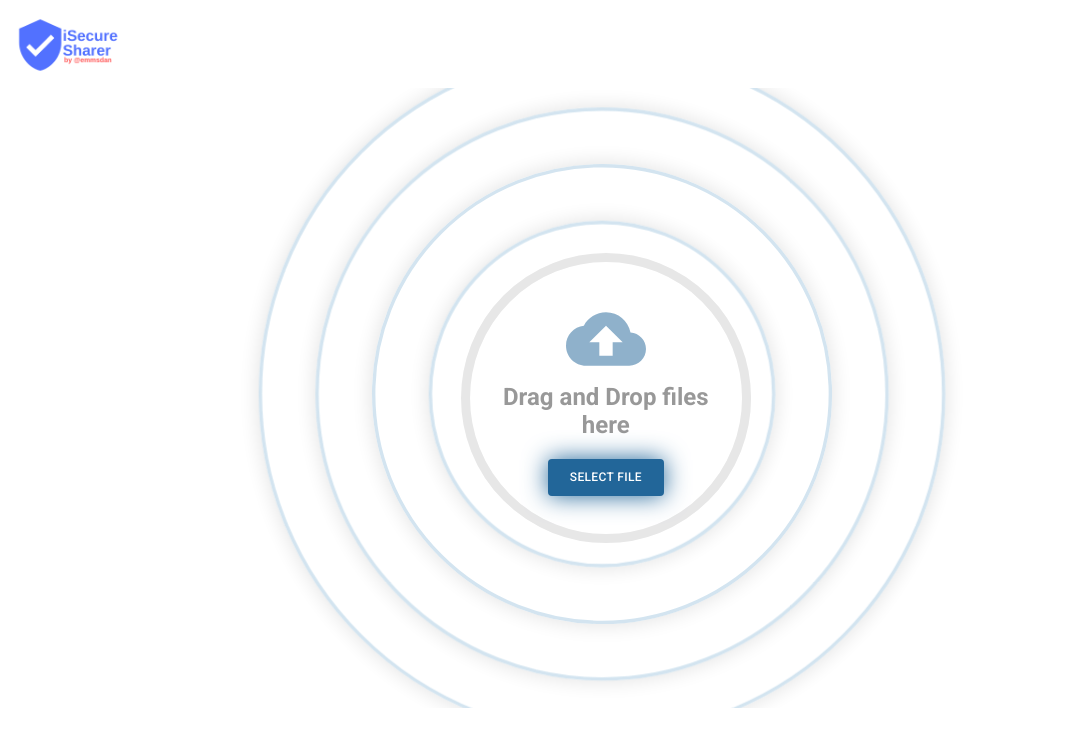
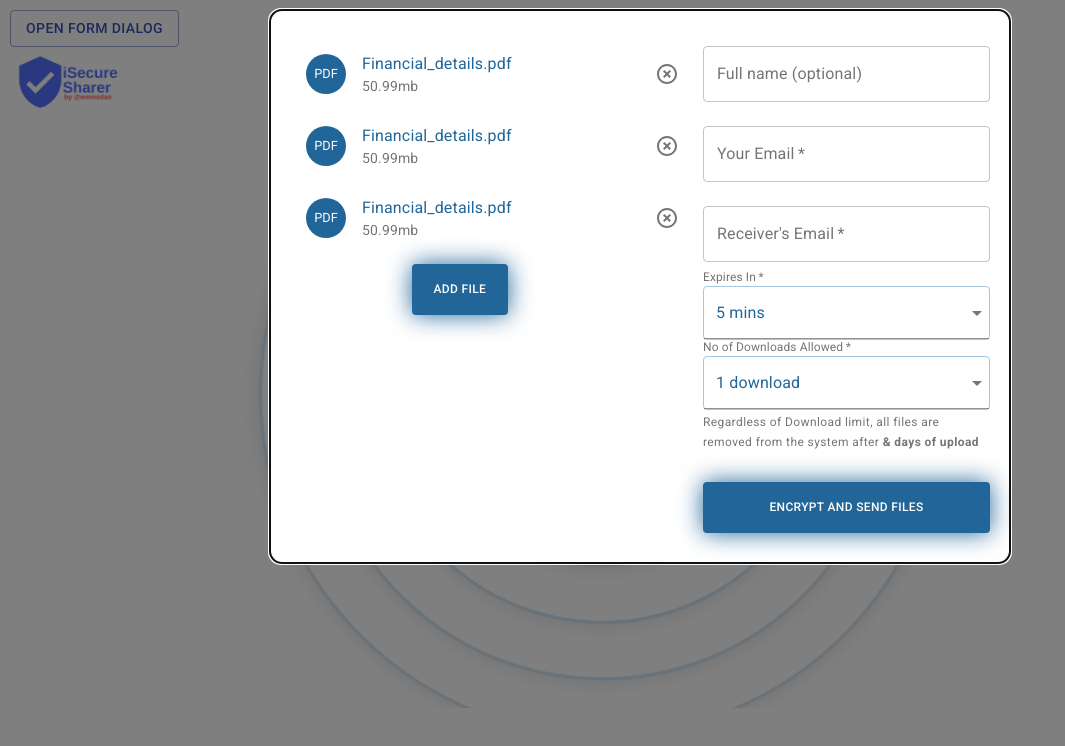
Before and after one commit to emmsdan/isecure-send-frontend, a React app: page / in a window 1280 px wide. Shown: the top 746 px of the page, without its empty margins (0-1065 px from the left). Built offline with nearby package versions, Linux system fonts and the light colour scheme.

Commit message:
send file form implemented

```diff
--- a/src/App.jsx
+++ b/src/App.jsx
@@ -5,6 +5,9 @@ import CloudUploadIcon from "@material-ui/icons/CloudUpload";
 import Button from "@material-ui/core/Button";
 import logo from "./assets/logo.png";
 import "./App.scss";
+import FormDialog from "./components/FormUpload";
+import ListUploadFIle from "./components/ListUploadFIle";
+import UploadForm from "./components/UploadForm";
 
 const App = () => {
   const onDrop = useCallback(acceptedFiles => {
@@ -32,9 +35,14 @@ const App = () => {
     border: isDragActive ? "2px solid red" : "",
     background: isDragActive ? "#f3010149" : ""
   };
-
+  const props = {
+    formField: <UploadForm />,
+    files: <ListUploadFIle />,
+    isOpened: true
+  };
   return (
     <div style={styles} className="backOver">
+      <FormDialog {...props} />
       <img alt="secure-sharer" src={logo} className="logo" />
       <div className="main" {...getRootProps()}>
         <div className="download-background">
--- /dev/null
+++ b/src/components/FormUpload.jsx
@@ -0,0 +1,64 @@
+import React from "react";
+import Button from "@material-ui/core/Button";
+import { Fade, Modal, Backdrop } from "@material-ui/core";
+import Dialog from "@material-ui/core/Dialog";
+import DialogContent from "@material-ui/core/DialogContent";
+
+import Grid from "@material-ui/core/Grid";
+import PropTypes from "prop-types";
+
+export default function FormDialog({ isOpened, files, formField }) {
+  const [open, setOpen] = React.useState(isOpened);
+
+  const handleClickOpen = () => {
+    setOpen(true);
+  };
+
+  const handleClose = () => {
+    setOpen(false);
+  };
+
+  return (
+    <div>
+      <Button variant="outlined" color="primary" onClick={handleClickOpen}>
+        Open form dialog
+      </Button>
+      <Modal
+        open={open}
+        onClose={handleClose}
+        aria-labelledby="form-dialog-title transition-modal-title"
+        aria-describedby="transition-modal-description"
+        closeAfterTransition
+        BackdropComponent={Backdrop}
+        BackdropProps={{
+          timeout: 500
+        }}
+      >
+        <div
+          style={{
+            maxWidth: "700px",
+            margin: "10px auto",
+            background: "white",
+            padding: "20px",
+            borderRadius: "12px"
+          }}
+        >
+          <Grid container spacing={1}>
+            <Grid item xs={7}>
+              {files}
+            </Grid>
+            <Grid item xs={5}>
+              {formField}
+            </Grid>
+          </Grid>
+        </div>
+      </Modal>
+    </div>
+  );
+}
+
+FormDialog.propTypes = {
+  files: PropTypes.element.isRequired,
+  formField: PropTypes.element.isRequired,
+  isOpened: PropTypes.bool.isRequired
+};
--- /dev/null
+++ b/src/components/ListUploadFIle.jsx
@@ -0,0 +1,59 @@
+import React from "react";
+
+import List from "@material-ui/core/List";
+import ListItem from "@material-ui/core/ListItem";
+import ListItemAvatar from "@material-ui/core/ListItemAvatar";
+import ListItemSecondaryAction from "@material-ui/core/ListItemSecondaryAction";
+import ListItemText from "@material-ui/core/ListItemText";
+import Button from "@material-ui/core/Button";
+
+import Avatar from "@material-ui/core/Avatar";
+import IconButton from "@material-ui/core/IconButton";
+import HighlightOffIcon from "@material-ui/icons/HighlightOff";
+import "./component.scss";
+
+function generate(element) {
+  return [0, 1, 2].map(value =>
+    React.cloneElement(element, {
+      key: value
+    })
+  );
+}
+const ListUploadFIle = () => {
+  return (
+    <div>
+      <List dense={false}>
+        {generate(
+          <ListItem>
+            <ListItemAvatar>
+              <Avatar className="avater">
+                <span className="file-icon">pdf</span>
+              </Avatar>
+            </ListItemAvatar>
+            <ListItemText
+              primary="Financial_details.pdf"
+              secondary="50.99mb"
+              className="default-text"
+            />
+            <ListItemSecondaryAction>
+              <IconButton edge="end" aria-label="delete">
+                <HighlightOffIcon />
+              </IconButton>
+            </ListItemSecondaryAction>
+          </ListItem>
+        )}
+
+        <Button
+          variant="contained"
+          size="large"
+          className="button"
+          style={{ left: "30%" }}
+        >
+          Add file
+        </Button>
+      </List>
+    </div>
+  );
+};
+
+export default ListUploadFIle;
--- /dev/null
+++ b/src/components/UploadForm.jsx
@@ -0,0 +1,108 @@
+import React from "react";
+import TextField from "@material-ui/core/TextField";
+
+import InputLabel from "@material-ui/core/InputLabel";
+import MenuItem from "@material-ui/core/MenuItem";
+import FormControl from "@material-ui/core/FormControl";
+import Select from "@material-ui/core/Select";
+import Button from "@material-ui/core/Button";
+import { FormHelperText } from "@material-ui/core";
+
+const UploadForm = () => {
+  const [select, setSelector] = React.useState({
+    expiresIn: "5m",
+    downloadsAllowed: 1
+  });
+  const handleDownloadsAllowed = event => {
+    setSelector({ ...select, downloadsAllowed: event.target.value });
+  };
+  const handleExpiresIn = event => {
+    setSelector({ ...select, expiresIn: event.target.value });
+  };
+  return (
+    <div>
+      <TextField
+        id="sender_name"
+        label="Full name (optional)"
+        type="text"
+        fullWidth={true}
+        margin="normal"
+        variant="outlined"
+      />
+      <TextField
+        required
+        id="sender_email"
+        label="Your Email"
+        type="email"
+        fullWidth={true}
+        margin="normal"
+        variant="outlined"
+      />
+      <TextField
+        required
+        id="receiver_email"
+        label="Receiver's Email"
+        type="email"
+        fullWidth={true}
+        margin="normal"
+        variant="outlined"
+      />
+      <FormControl required fullWidth={true}>
+        <InputLabel htmlFor="expires_in-required">Expires In</InputLabel>
+        <Select
+          value={select.expiresIn}
+          onChange={handleExpiresIn}
+          name="expires_in"
+          labelWidth={20}
+          inputProps={{
+            id: "expires_in-required"
+          }}
+          className="select"
+        >
+          <MenuItem value="5m">5 mins</MenuItem>
+          <MenuItem value="1h">1 hour</MenuItem>
+          <MenuItem value="12h">12 hours</MenuItem>
+          <MenuItem value="1d">1 day</MenuItem>
+          <MenuItem value="3d">3 days</MenuItem>
+          <MenuItem value="5d">5 days</MenuItem>
+          <MenuItem value="7d">7 days</MenuItem>
+        </Select>
+      </FormControl>
+      <FormControl required fullWidth={true}>
+        <InputLabel htmlFor="downloads_allowed-required">
+          No of Downloads Allowed
+        </InputLabel>
+        <Select
+          value={select.downloadsAllowed}
+          onChange={handleDownloadsAllowed}
+          name="downloads_allowed"
+          labelWidth={20}
+          inputProps={{
+            id: "downloads_allowed-required"
+          }}
+          className="select"
+        >
+          <MenuItem value={1}>1 download</MenuItem>
+          <MenuItem value={10}>10 downloads</MenuItem>
+          <MenuItem value={15}>15 downloads</MenuItem>
+          <MenuItem value={20}>20 downloads</MenuItem>
+          <MenuItem value={25}>25 downloads</MenuItem>
+          <MenuItem value={50}>50 downloads</MenuItem>
+          <MenuItem value={100}>10 downloads</MenuItem>
+        </Select>
+      </FormControl>
+      <br />
+      <FormHelperText id="component-helper-text">
+        Regardless of Download limit, all files are removed from the system
+        after <b>& days of upload</b>
+      </FormHelperText>
+      <br />
+
+      <Button variant="contained" size="large" className="button" fullWidth>
+        Encrypt and Send FIles
+      </Button>
+    </div>
+  );
+};
+
+export default UploadForm;
--- /dev/null
+++ b/src/components/component.scss
@@ -0,0 +1,38 @@
+$text-light: #a4c8e0;
+$text-dark: #226699;
+$button-light: #226699;
+$light: #ffffff;
+
+.file-icon {
+  font-size: 0.8rem;
+  text-transform: uppercase;
+}
+.avater {
+  background: $button-light !important;
+}
+.default-text {
+  color: $button-light !important;
+}
+
+input,
+.select,
+.input {
+  border-color: $text-light !important;
+  color: $button-light !important;
+}
+.select {
+  border-radius: 4px;
+  border: 1px solid #ced4da;
+  padding: 10px 26px 10px 12px;
+}
+
+.button {
+  font-size: 12px !important;
+  // background: $text-dark;
+  background: $button-light !important;
+  box-shadow: 0px 0px 24px $button-light !important;
+  color: $light !important;
+  margin: 10px auto !important;
+  padding-top: 15px !important;
+  padding-bottom: 15px !important;
+}
```
Also changed, not shown: 1 other file (tests, documents, lock files or other folders).
